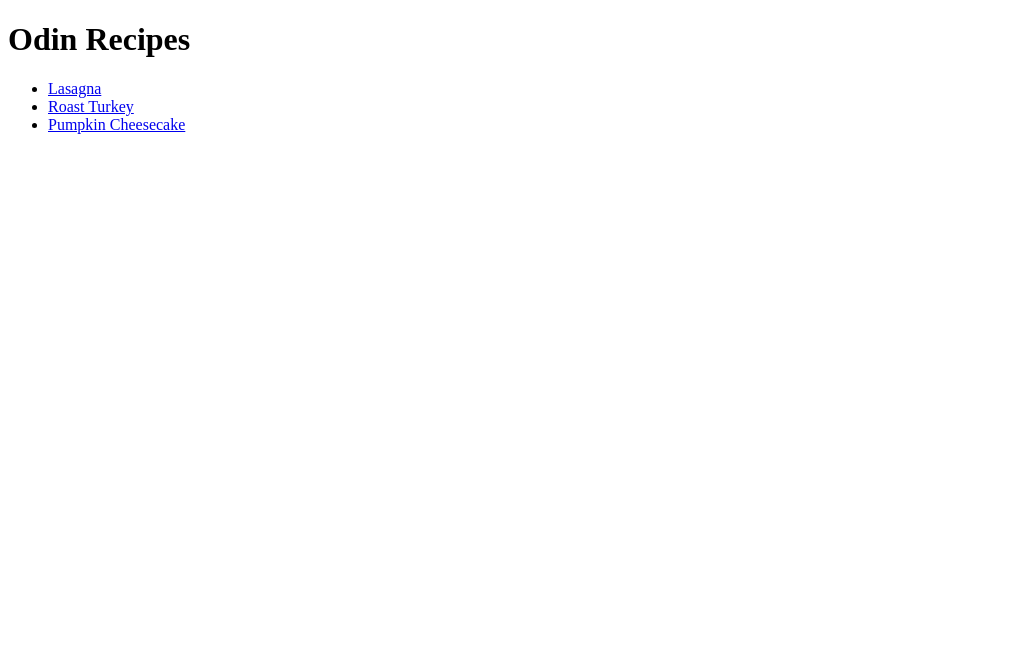
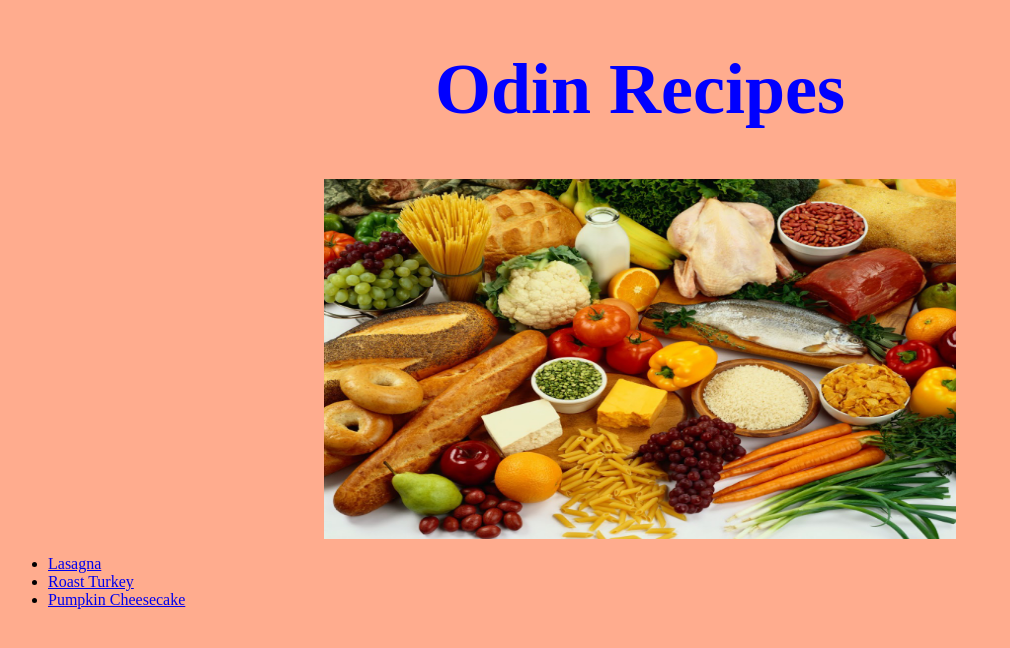
Before and after one commit to FSOsuit/odin-recipes, a plain HTML site: page index.html in a window 1280 px wide. Shown: the whole page, without its empty margins (0-1010 px from the left). Drawn offline with Linux system fonts and the light colour scheme.

Commit message:
css to homepage

```diff
--- a/index.html
+++ b/index.html
@@ -1,12 +1,14 @@
 <!DOCTYPE html>
 <html>
     <head>
+        <link rel="stylesheet" href="styles.css">
         <meta charset="UTF-8">
         <title>Odin recipes</title>
     </head>
 
     <body>
-        <h1>Odin Recipes</h1>
+        <h1 id="home-title">Odin Recipes</h1>
+        <img src="images/homepage.jpg" alt="recipes">
         <ul>
             <li><a href="../odin-recipes/recipes/lasagna.html">Lasagna</a></li>
             <li><a href="../odin-recipes/recipes/roast_turkey.html">Roast Turkey</a></li>
--- /dev/null
+++ b/styles.css
@@ -0,0 +1,25 @@
+html {
+    background-color: rgb(255, 172, 142);
+}
+
+#home-title {
+    text-align: center;
+}
+
+h1 {
+    color: blue;
+    font-size: 72px;
+}
+
+img {
+    height: 360px;
+    display: block;
+    margin-left: auto;
+    margin-right: auto;
+    width: 50%;
+}
+
+
+ul {
+
+}
```
Also changed, not shown: images/homepage.jpg (added), images/recipes-new.jpg (added), images/recipes.jpeg (added).
